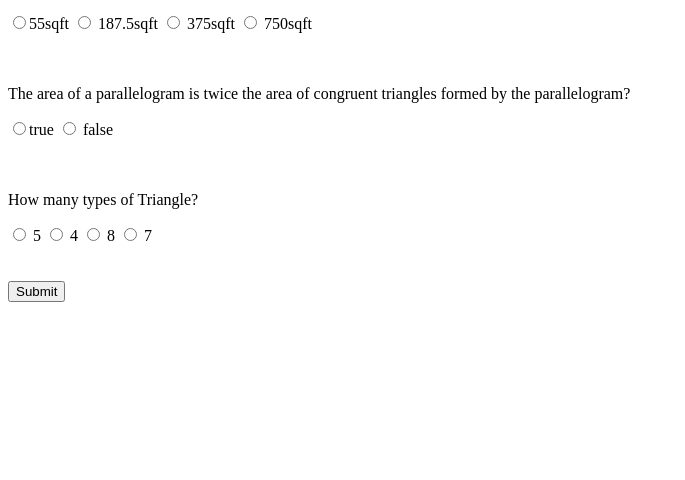
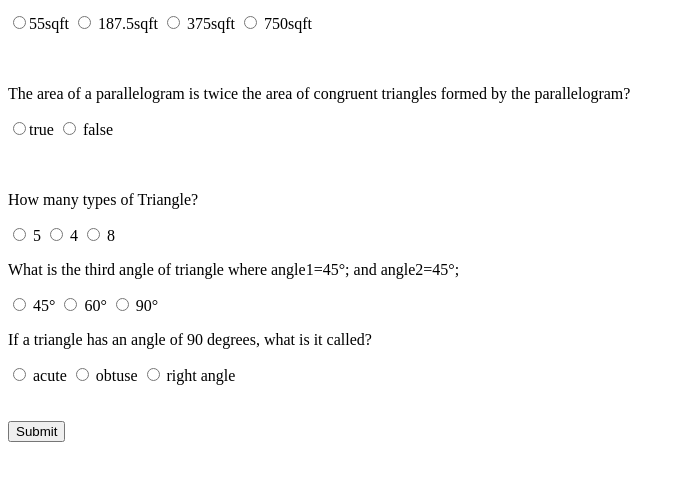
Before and after one commit to yash-purkar/funWithTriangles, a plain HTML site: page quiz.html in a window 1280 px wide. Shown: the part 102-582 px from the top of the page, without its empty margins (0-685 px from the left). Drawn offline with Linux system fonts and the light colour scheme.

Commit message:
got values

```diff
--- a/quiz.html
+++ b/quiz.html
@@ -57,9 +57,41 @@
           <input type="radio" value="8" name="question3" />
           8
         </label>
+      </div>
+
+      <div class="question_container">
+        <p>
+          What is the third angle of triangle where angle1=45°; and angle2=45°;
+        </p>
+
         <label>
-          <input type="radio" value="7" name="question3" />
-          7
+          <input type="radio" value="45°" name="question4" />
+          45°
+        </label>
+        <label>
+          <input type="radio" value="60°" name="question4" />
+          60°
+        </label>
+        <label>
+          <input type="radio" value="90°" name="question4" />
+          90°
+        </label>
+      </div>
+
+      <div class="question_container">
+        <p>If a triangle has an angle of 90 degrees, what is it called?</p>
+
+        <label>
+          <input type="radio" value="acute" name="question5" />
+          acute
+        </label>
+        <label>
+          <input type="radio" value="obtuse" name="question5" />
+          obtuse
+        </label>
+        <label>
+          <input type="radio" value="right angle" name="question5" />
+          right angle
         </label>
       </div>
 
@@ -70,5 +102,7 @@
     <br /><br />
 
     <div id="output"></div>
+
+    <script src="quiz.js"></script>
   </body>
 </html>
--- a/quiz.js
+++ b/quiz.js
@@ -1,6 +1,20 @@
 const quizForm = document.querySelector("#quiz-form");
 // All of the data will come in quizForm variable;
-const submitBtn = document.querySelector("submit-btn");
-const outputBox = document.querySelector("output");
+const submitBtn = document.querySelector("#submit-btn");
+const outputBox = document.querySelector("#output");
 
-const answers = ["750sqft", "true", "7"];
+const answers = ["750sqft", "true", "7", "90°", "right angle"];
+
+function calculateScore() {
+  let score = 0;
+  let index = 0;
+  const formData = new FormData(quizForm);
+  // console.log(formData)
+  for (let data of formData.values()) {
+    // console.log(data);
+
+  }
+
+}
+
+submitBtn.addEventListener("click", calculateScore);
```
